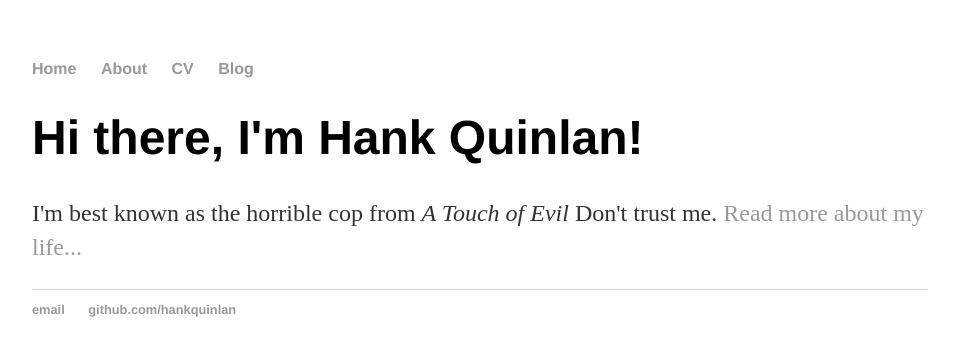
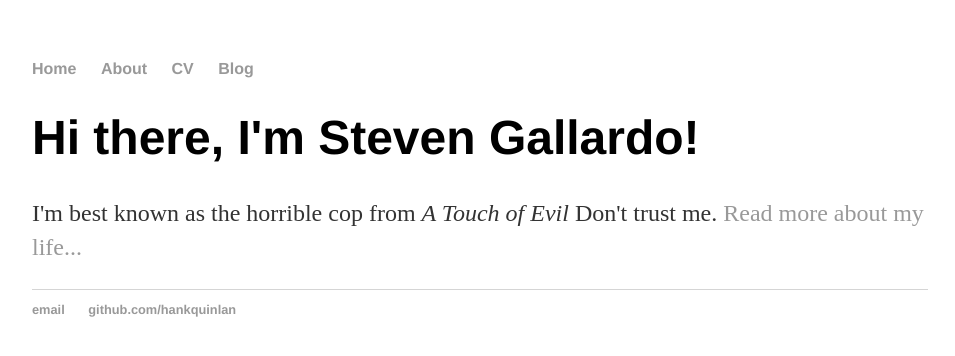
Before and after one commit to SJGallardo/SJGallardo.github.io, a Jekyll site: the page built from index.html, in a window 1280 px wide. Shown: the top 356 px of the page, without its empty margins (160-1115 px from the left). Built offline with Jekyll 4.4.1, drawn with Linux system fonts in a browser that asks for light colours.

Commit message:
Update index.html

```diff
--- a/index.html
+++ b/index.html
@@ -3,6 +3,6 @@ layout: default
 title: Hank Quinlan, Horrible Cop
 ---
 <div class="blurb">
-	<h1>Hi there, I'm Hank Quinlan!</h1>
+	<h1>Hi there, I'm Steven Gallardo!</h1>
 	<p>I'm best known as the horrible cop from <em>A Touch of Evil</em> Don't trust me. <a href="/about">Read more about my life...</a></p>
 </div><!-- /.blurb -->
```
